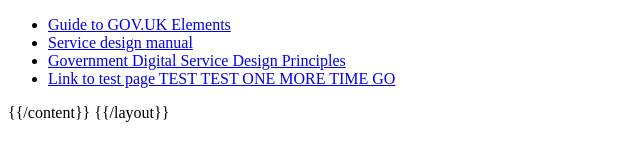
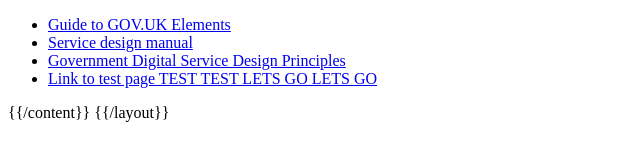
Before and after one commit to babykangaroo88/rowdygeisha, a plain HTML site: page app/views/index.html in a window 1280 px wide. Shown: the part 430-590 px from the top of the page, 0-640 px from the left. Drawn offline with Linux system fonts and the light colour scheme.

Commit message:
add things

```diff
--- a/app/views/index.html
+++ b/app/views/index.html
@@ -56,7 +56,7 @@
         </li>
 		<li>
           <a href="test">
-            Link to test page TEST TEST ONE MORE TIME GO
+            Link to test page TEST TEST LETS GO LETS GO
           </a>
         </li>
       </ul>
```
Also changed, not shown: 1 other file.
